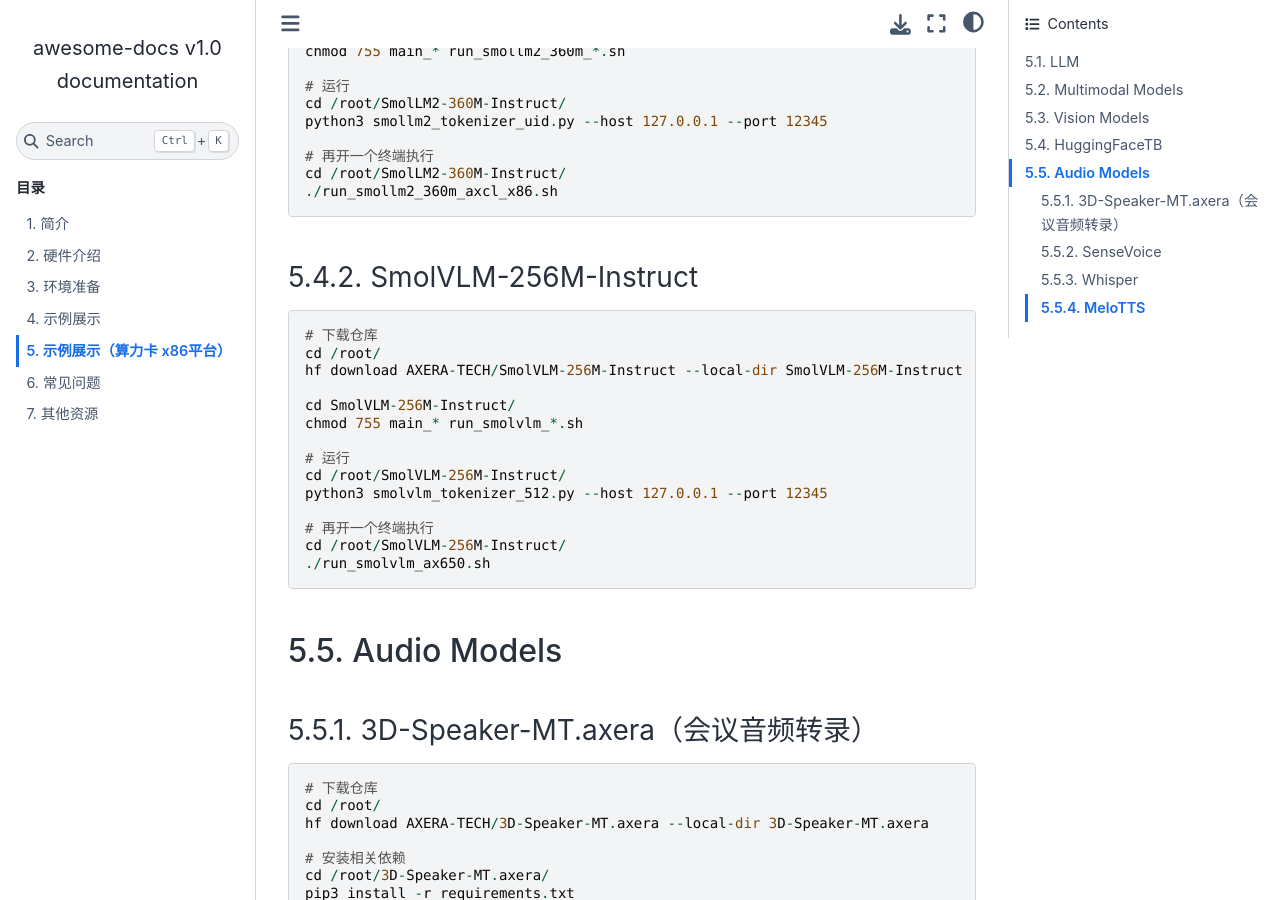
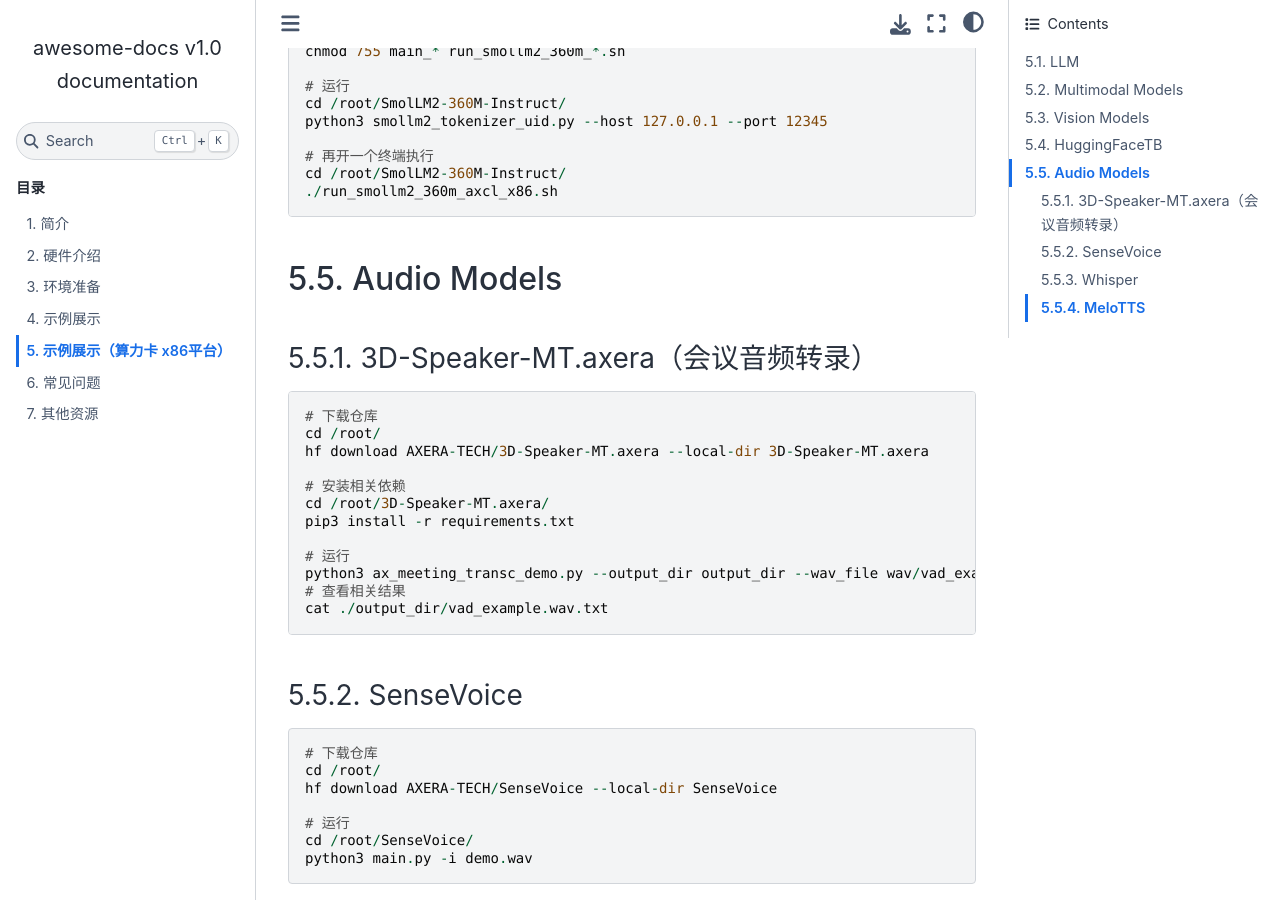
Before and after one commit to AXERA-TECH/awesome-docs, a Sphinx documentation site: the page built from source/04_samples-axcl.md, in a window 1280 px wide and 900 px high, scrolled down 6162 px. Built offline with Sphinx 7.4.7 and the Sphinx Book theme 1.1.4, drawn with Linux system fonts in a browser that asks for light colours.

Commit message:
Update 04_samples-axcl.md

````diff
--- a/source/04_samples-axcl.md
+++ b/source/04_samples-axcl.md
@@ -313,25 +313,6 @@
 ./run_smollm2_360m_axcl_x86.sh
 ```
 
-### SmolVLM-256M-Instruct
-
-```
-# 下载仓库
-cd /root/
-hf download AXERA-TECH/SmolVLM-256M-Instruct --local-dir SmolVLM-256M-Instruct
-
-cd SmolVLM-256M-Instruct/
-chmod 755 main_* run_smolvlm_*.sh
-
-# 运行
-cd /root/SmolVLM-256M-Instruct/
-python3 smolvlm_tokenizer_512.py --host 127.0.0.1 --port 12345
-
-# 再开一个终端执行
-cd /root/SmolVLM-256M-Instruct/
-./run_smolvlm_ax650.sh
-```
-
 ## Audio Models
 
 ### 3D-Speaker-MT.axera（会议音频转录）
````
